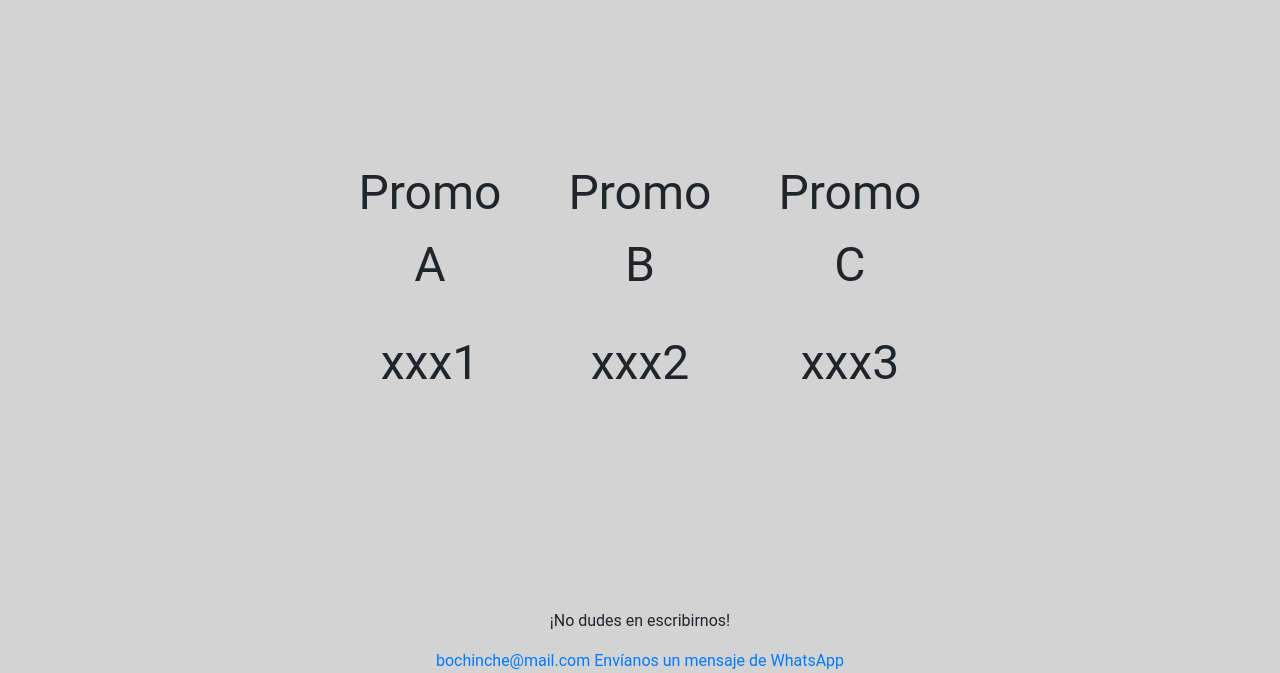
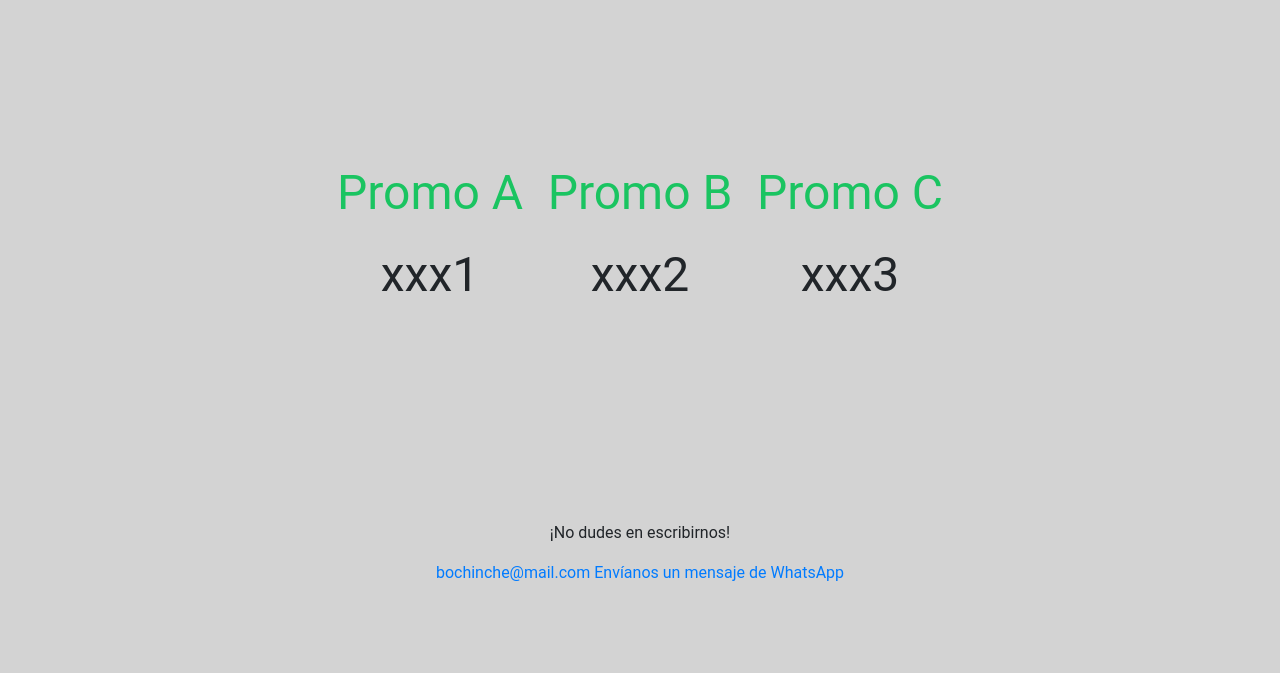
Before and after one commit to erie31/bochinche, a plain HTML site: page promociones.html in a window 1280 px wide. Shown: the part 196-869 px from the top of the page. After the commit the page ends 800 px from the top, so only its background shows below. Drawn offline with nearby package versions, Linux system fonts and the light colour scheme; a web font is replaced by a local one.

Commit message:
lo que faltaba en bootstrap

```diff
--- a/promociones.html
+++ b/promociones.html
@@ -50,13 +50,13 @@
     </nav>
     <main class="tablaPromociones">
         <div class="promoA">
-            <p>Promo A</p>
+            <a href="">Promo A</a>
         </div>
         <div class="promoB">
-            <p>Promo B</p>
+            <a href="">Promo B</a>
         </div>
         <div class="promoC">
-            <p>Promo C</p>
+            <a href="">Promo C</a>
         </div>
         <div class="contenidoPromoA">
             <p>xxx1</p>
--- a/style/stylesheet.css
+++ b/style/stylesheet.css
@@ -55,6 +55,11 @@ p {
     text-align: center;
     margin-inline: 25%;
 }
+main div a {
+    color: rgb(26, 196, 97);
+    background-color: transparent;
+}
+
 .imagenIndex {
     margin-top: 5%;
     margin-bottom: 5%;
```
Also changed, not shown: index.html (+1 -1 lines).
